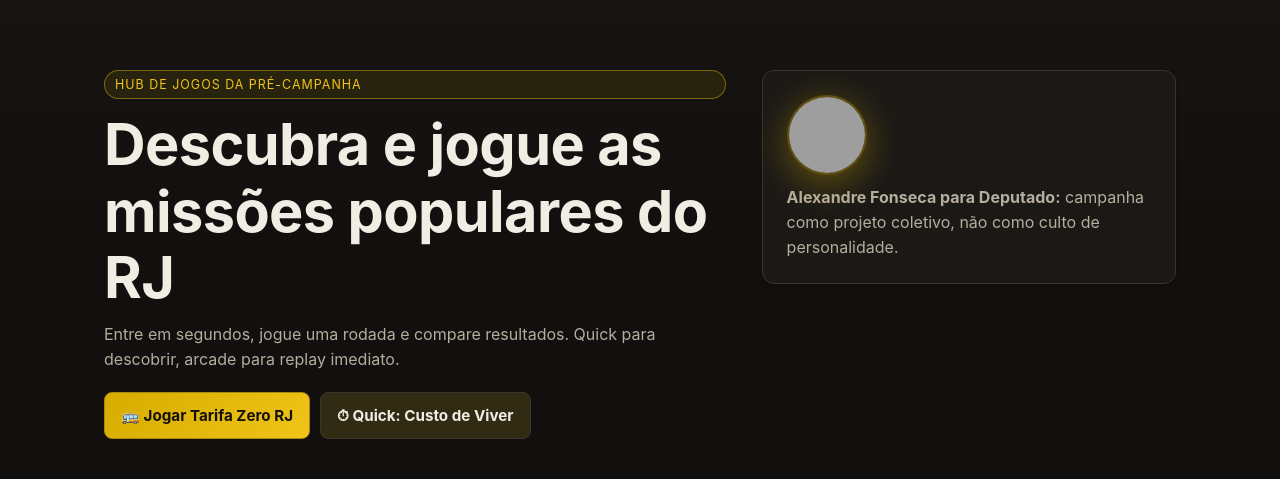
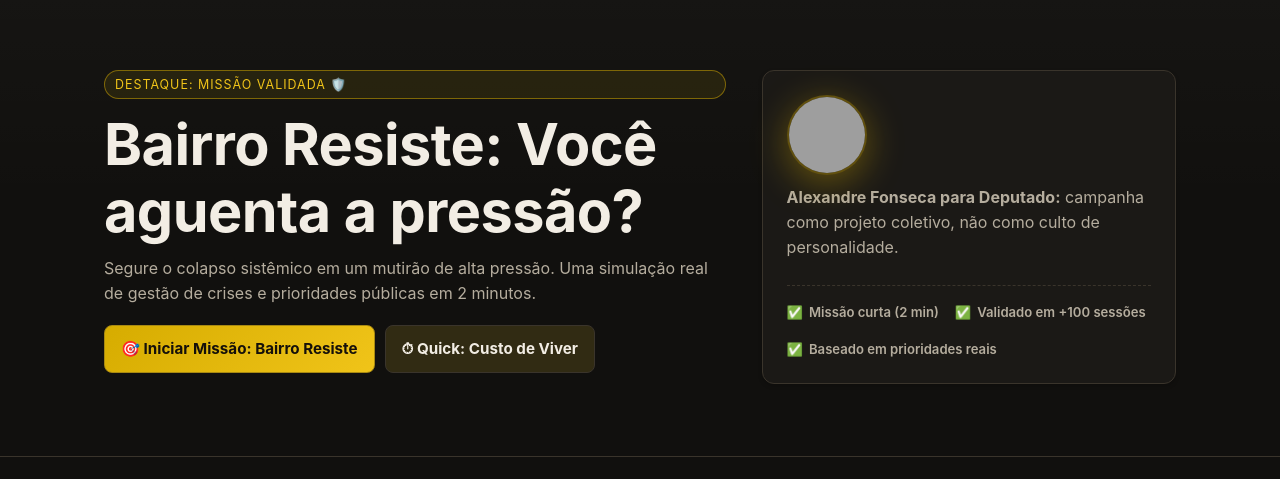
Before and after one commit to alexandrevrabandonada-oss/hubjogos, a Next.js app: page / in a window 1280 px wide. Shown: the part 321-800 px from the top of the page. Built offline with nearby package versions, Linux system fonts and the light colour scheme; no server answers; grey boxes are pictures that could not be loaded.

Commit message:
feat(t66): implement hero promotion test for Bairro Resiste with analytics and flags

```diff
--- a/app/page.module.css
+++ b/app/page.module.css
@@ -50,6 +50,28 @@
   margin: 0;
   color: var(--text-muted);
   max-width: 48ch;
+}
+
+.heroSupportRow {
+  display: flex;
+  flex-wrap: wrap;
+  gap: var(--space-md);
+  margin-top: var(--space-md);
+  padding-top: var(--space-md);
+  border-top: 1px dashed var(--border);
+}
+
+.trustSignal {
+  display: flex;
+  align-items: center;
+  gap: 6px;
+  font-size: 0.82rem;
+  font-weight: 600;
+  color: var(--text-muted);
+}
+
+.trustSignalIcon {
+  color: var(--accent-strong);
 }
 
 .playNowGrid {
--- a/app/page.tsx
+++ b/app/page.tsx
@@ -29,6 +29,9 @@ import {
   trackArcadeVsQuickPreference,
   trackManifestoExpandClick,
   trackAboveFoldGameClick,
+  trackHeroImpression,
+  trackHeroPrimaryCtaClick,
+  trackHeroSecondaryCtaClick,
 } from '@/lib/analytics/track';
 import { resolveExperimentVariantClient } from '@/lib/experiments/client';
 import styles from './page.module.css';
@@ -39,7 +42,8 @@ export default function Home() {
   const featuredArcade = arcadeGames[0];
   const featuredQuicks = quickGames.slice(0, 3);
   const referenceGame = games[0];
-  const [heroVariant, setHeroVariant] = useState<'explore' | 'discover-now'>('explore');
+  const [heroExperiment, setHeroExperiment] = useState<'tarifa-zero-rj' | 'bairro-resiste'>('tarifa-zero-rj');
+  const [heroCopyVariant, setHeroCopyVariant] = useState<'explore' | 'discover-now'>('explore');
 
   const seriesEntries = Object.entries(GAME_SERIES_LABELS).map(([seriesKey, label]) => {
     const seriesGames = games.filter((game) => game.series === seriesKey);
@@ -95,50 +99,106 @@ export default function Home() {
   }
 
   useEffect(() => {
-    const variant = resolveExperimentVariantClient('home-hero-cta-copy', 'explore');
-    setHeroVariant(variant === 'discover-now' ? 'discover-now' : 'explore');
+    // Resolve experiments
+    const heroVar = resolveExperimentVariantClient('hub-hero-variant', 'tarifa-zero-rj');
+    setHeroExperiment(heroVar as any);
+
+    const copyVar = resolveExperimentVariantClient('home-hero-cta-copy', 'explore');
+    setHeroCopyVariant(copyVar as any);
+
+    // Track impression
+    const game = games.find(g => g.slug === heroVar) || games[0];
+    trackHeroImpression(game as any, heroVar).catch(console.error);
   }, []);
 
-  const heroTitle =
-    heroVariant === 'discover-now'
+  const getHeroContent = () => {
+    if (heroExperiment === 'bairro-resiste') {
+      return {
+        eyebrow: 'Destaque: MISSÃO VALIDADA 🛡️',
+        title: 'Bairro Resiste: Você aguenta a pressão?',
+        description: 'Segure o colapso sistêmico em um mutirão de alta pressão. Uma simulação real de gestão de crises e prioridades públicas em 2 minutos.',
+        primarySlug: 'bairro-resiste',
+        primaryLabel: '🎯 Iniciar Missão: Bairro Resiste',
+        secondarySlug: 'custo-de-viver',
+        secondaryLabel: '⏱ Quick: Custo de Viver',
+      };
+    }
+
+    // Default: Tarifa Zero
+    const heroTitle = heroCopyVariant === 'discover-now'
       ? 'Descubra e jogue as missões populares do RJ'
       : 'Jogue agora: missões populares do RJ';
-  const heroDescription =
-    heroVariant === 'discover-now'
+    const heroDescription = heroCopyVariant === 'discover-now'
       ? 'Entre em segundos, jogue uma rodada e compare resultados. Quick para descobrir, arcade para replay imediato.'
       : 'Arcade de controle real, quick de descoberta rápida. Escolha, jogue, compartilhe e organize.';
+
+    return {
+      eyebrow: 'Hub de Jogos da Pré-Campanha',
+      title: heroTitle,
+      description: heroDescription,
+      primarySlug: 'tarifa-zero-corredor',
+      primaryLabel: '🚌 Jogar Tarifa Zero RJ',
+      secondarySlug: 'custo-de-viver',
+      secondaryLabel: '⏱ Quick: Custo de Viver',
+    };
+  };
+
+  const heroContent = getHeroContent();
+  const primaryGame = games.find(g => g.slug === heroContent.primarySlug) || games[0];
+  const secondaryGame = games.find(g => g.slug === heroContent.secondarySlug) || games[0];
 
   return (
     <>
       <BetaBanner />
       <PageHero
-        eyebrow="Hub de Jogos da Pré-Campanha"
-        title={heroTitle}
-        description={heroDescription}
+        eyebrow={heroContent.eyebrow}
+        title={heroContent.title}
+        description={heroContent.description}
         actions={
           <CTACluster>
             <Link
-              href="/arcade/tarifa-zero-corredor"
+              href={heroContent.primarySlug.startsWith('play/') ? `/${heroContent.primarySlug}` : `/arcade/${heroContent.primarySlug}`}
               className={styles.ctaPrimary}
-              onClick={() => handlePrimaryPlayClick('tarifa-zero-corredor', 'arcade')}
+              onClick={() => {
+                trackHeroPrimaryCtaClick(primaryGame as any, heroExperiment, heroContent.primarySlug).catch(console.error);
+                handlePrimaryPlayClick(heroContent.primarySlug, 'arcade');
+              }}
             >
-              🚌 Jogar Tarifa Zero RJ
+              {heroContent.primaryLabel}
             </Link>
             <Link
-              href="/play/custo-de-viver"
+              href={`/play/${heroContent.secondarySlug}`}
               className={styles.ctaSecondary}
-              onClick={() => handlePrimaryPlayClick('custo-de-viver', 'quick')}
+              onClick={() => {
+                trackHeroSecondaryCtaClick(secondaryGame as any, heroExperiment, heroContent.secondarySlug).catch(console.error);
+                handlePrimaryPlayClick(heroContent.secondarySlug, 'quick');
+              }}
             >
-              ⏱ Quick: Custo de Viver
+              {heroContent.secondaryLabel}
             </Link>
           </CTACluster>
         }
       >
         <div className={styles.heroPanel}>
-          <CampaignAvatar size="medium" expression="smile" className={styles.heroAvatar} />
+          <CampaignAvatar size="medium" expression={heroExperiment === 'bairro-resiste' ? 'determined' : 'smile'} className={styles.heroAvatar} />
           <p className={styles.heroTagline}>
             <strong>Alexandre Fonseca para Deputado:</strong> campanha como projeto coletivo, não como culto de personalidade.
           </p>
+
+          <div className={styles.heroSupportRow}>
+            <div className={styles.trustSignal}>
+              <span className={styles.trustSignalIcon}>✅</span>
+              <span>Missão curta (2 min)</span>
+            </div>
+            <div className={styles.trustSignal}>
+              <span className={styles.trustSignalIcon}>✅</span>
+              <span>Validado em +100 sessões</span>
+            </div>
+            <div className={styles.trustSignal}>
+              <span className={styles.trustSignalIcon}>✅</span>
+              <span>Baseado em prioridades reais</span>
+            </div>
+          </div>
         </div>
       </PageHero>
 
--- a/lib/analytics/track.ts
+++ b/lib/analytics/track.ts
@@ -834,3 +834,43 @@ export async function trackTarifaZeroDepthMetrics(
     }),
   );
 }
+export async function trackHeroImpression(game: Game, variant: string) {
+  await trackEvent(
+    withBaseMetadata(game, {
+      event: 'hero_impression',
+      metadata: {
+        hero_variant: variant,
+        game_slug: game.slug,
+        source_surface: 'hub_hero',
+      },
+    }),
+  );
+}
+
+export async function trackHeroPrimaryCtaClick(game: Game, variant: string, ctaId: string) {
+  await trackEvent(
+    withBaseMetadata(game, {
+      event: 'hero_primary_cta_click',
+      ctaId,
+      metadata: {
+        hero_variant: variant,
+        game_slug: game.slug,
+        source_surface: 'hub_hero',
+      },
+    }),
+  );
+}
+
+export async function trackHeroSecondaryCtaClick(game: Game, variant: string, ctaId: string) {
+  await trackEvent(
+    withBaseMetadata(game, {
+      event: 'hero_secondary_cta_click',
+      ctaId,
+      metadata: {
+        hero_variant: variant,
+        game_slug: game.slug,
+        source_surface: 'hub_hero',
+      },
+    }),
+  );
+}
--- a/lib/experiments/registry.ts
+++ b/lib/experiments/registry.ts
@@ -164,6 +164,27 @@ export const experiments: Record<string, ExperimentDefinition> = {
       },
     ],
   },
+
+  'hub-hero-variant': {
+    key: 'hub-hero-variant',
+    name: 'Hub Hero Variant',
+    description: 'Testar performance do Bairro Resiste vs Tarifa Zero no Hero principal.',
+    enabled: true,
+    primaryMetric: 'hero_primary_cta_click',
+    affectedSurface: 'home/hero',
+    variants: [
+      {
+        key: 'tarifa-zero-rj',
+        weight: 0,
+        name: 'Tarifa Zero RJ (Controle)',
+      },
+      {
+        key: 'bairro-resiste',
+        weight: 100,
+        name: 'Bairro Resiste (Desafio)',
+      },
+    ],
+  },
 };
 
 /**
--- a/lib/experiments/types.ts
+++ b/lib/experiments/types.ts
@@ -14,7 +14,7 @@ export interface ExperimentDefinition {
   name: string;
   description: string;
   enabled: boolean;
-  primaryMetric?: 'completion_rate' | 'ctr' | 'share_reentry_rate' | 'qr_scan_rate';
+  primaryMetric?: 'completion_rate' | 'ctr' | 'share_reentry_rate' | 'qr_scan_rate' | 'hero_primary_cta_click' | 'hero_impression';
   affectedSurface?: string;
   variants: ExperimentVariant[];
 }
```
Also changed, not shown: reports/2026-03-22-2345-estado-consolidado-projeto.md (added, +52 -0 lines), reports/t66-hero-promotion-bairro-resiste.md (added, +44 -0 lines), 4 other files (tests, documents, lock files or other folders).
